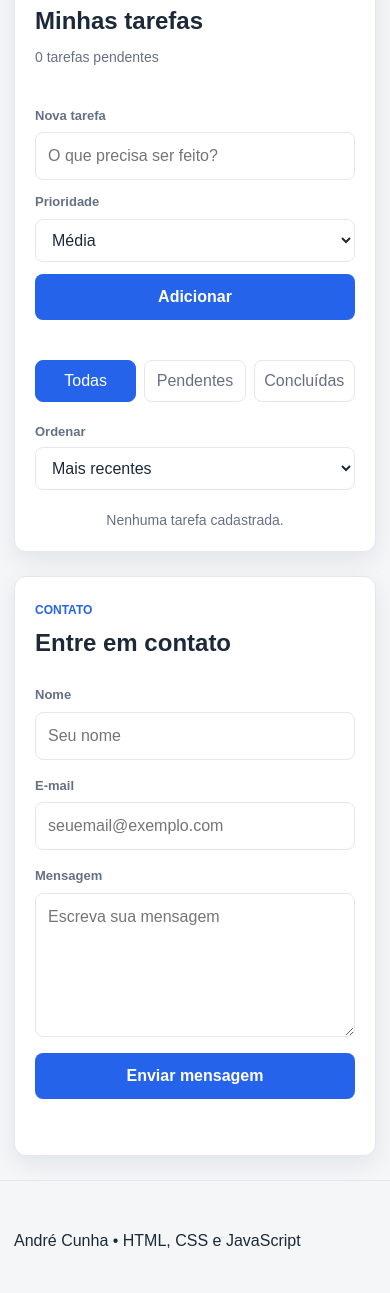
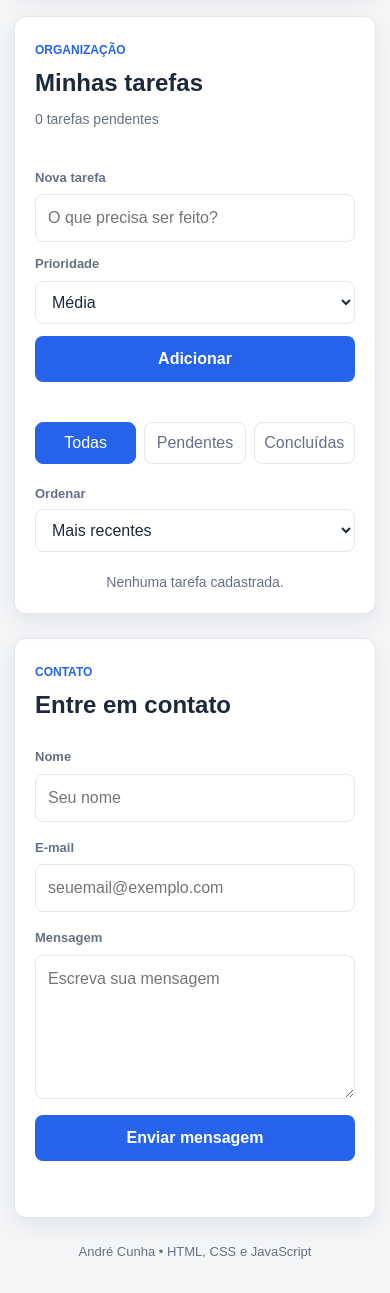
Before and after one commit to branchescunha/final-project-html-css-js, a plain HTML site: page index.html in a window 390 px wide. Shown: the part 692-1985 px from the top of the page. Drawn offline with Linux system fonts and the light colour scheme.

Commit message:
fix: finalize footer and mobile navigation

```diff
--- a/index.html
+++ b/index.html
@@ -103,7 +103,12 @@
                 ></p>
 
                 <div class="task-toolbar">
-                    <div class="filtros" aria-label="Filtros de tarefas">
+
+                    <div
+                        class="filtros"
+                        role="group"
+                        aria-label="Filtros de tarefas"
+                    >
                         <button
                             type="button"
                             class="filtro ativo"
@@ -133,10 +138,16 @@
                         <label for="ordenar">Ordenar</label>
 
                         <select id="ordenar">
-                            <option value="recentes">Mais recentes</option>
-                            <option value="prioridade">Prioridade</option>
+                            <option value="recentes">
+                                Mais recentes
+                            </option>
+
+                            <option value="prioridade">
+                                Prioridade
+                            </option>
                         </select>
                     </div>
+
                 </div>
 
                 <ul id="lista" class="lista-tarefas"></ul>
@@ -148,7 +159,12 @@
 
         </div>
 
-        <section id="contato" class="card contato">
+    </main>
+
+    <footer id="contato">
+        <div class="container">
+
+            <section class="card contato">
                 <div class="section-header">
                     <div>
                         <span class="section-label">Contato</span>
@@ -157,6 +173,7 @@
                 </div>
 
                 <form id="form-contato">
+
                     <div class="campo">
                         <label for="nome">Nome</label>
 
@@ -202,14 +219,14 @@
                         class="mensagem-sucesso"
                         aria-live="polite"
                     ></p>
+
                 </form>
             </section>
 
-    </main>
+            <p class="footer-copy">
+                André Cunha • HTML, CSS e JavaScript
+            </p>
 
-    <footer>
-        <div class="container">
-            <p>André Cunha • HTML, CSS e JavaScript</p>
         </div>
     </footer>
 
--- a/script.js
+++ b/script.js
@@ -124,7 +124,8 @@
 
         texto.classList.add("tarefa-texto");
         texto.textContent = tarefa.texto;
-        texto.title = "Clique para concluir. Duplo clique para editar.";
+        texto.title =
+            "Clique para concluir. Duplo clique para editar.";
 
 
         let tempoClique;
--- a/style.css
+++ b/style.css
@@ -148,7 +148,7 @@
 
 main {
     padding-top: 42px;
-    padding-bottom: 42px;
+    padding-bottom: 0;
 }
 
 .main-grid {
@@ -462,10 +462,6 @@
 
 /* Contato */
 
-.contato {
-    margin-top: var(--spacing);
-}
-
 #form-contato {
     display: grid;
     gap: 16px;
@@ -478,11 +474,11 @@
 /* Footer */
 
 footer {
-    border-top: 1px solid var(--border);
-    padding: 32px 0 24px;
+    padding: var(--spacing) 0 24px;
 }
 
 footer .contato {
+    margin-top: 0;
     text-align: left;
 }
 
@@ -527,7 +523,9 @@
     }
 
     nav {
-        justify-content: center;
+        flex-direction: column;
+        align-items: center;
+        gap: 10px;
     }
 
     #btn-tema {
@@ -536,7 +534,7 @@
 
     main {
         padding-top: 24px;
-        padding-bottom: 24px;
+        padding-bottom: 0;
     }
 
     .main-grid {
```
Lines whose indentation alone changed are shown as unchanged.
